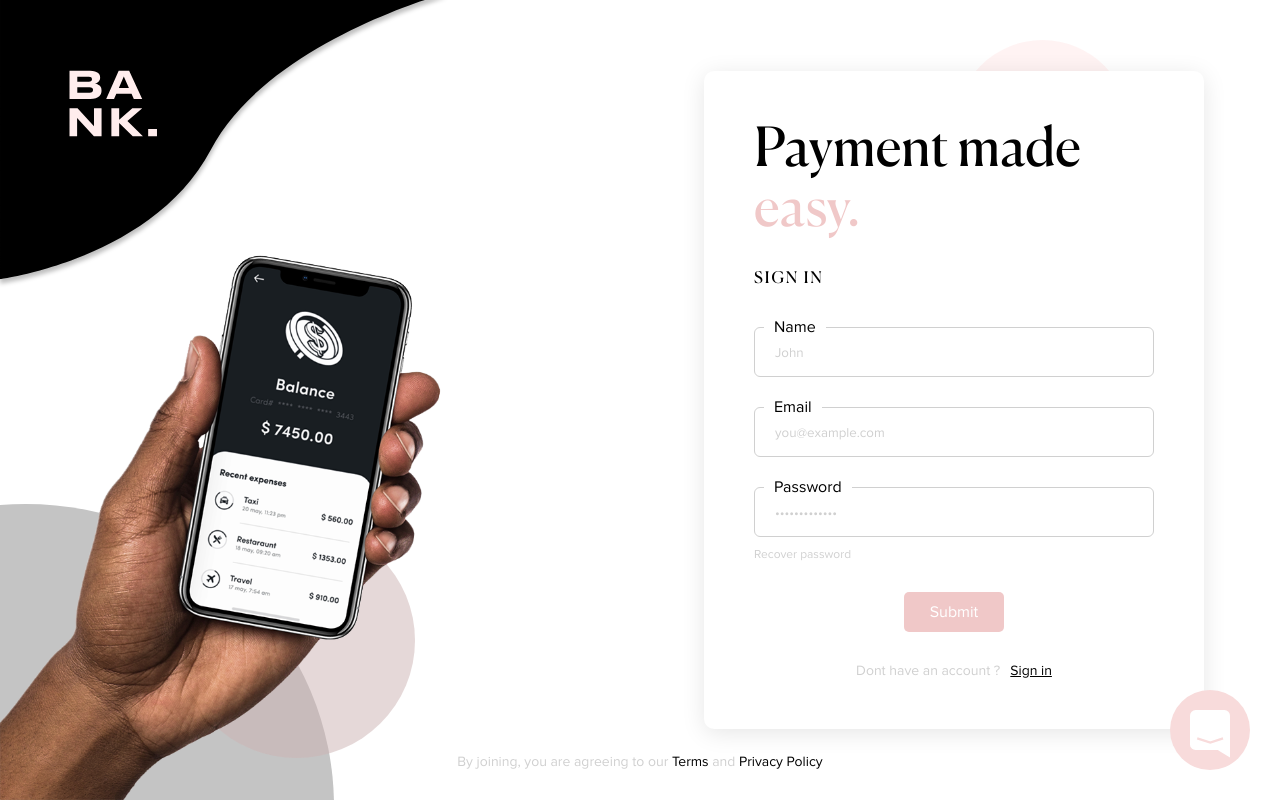
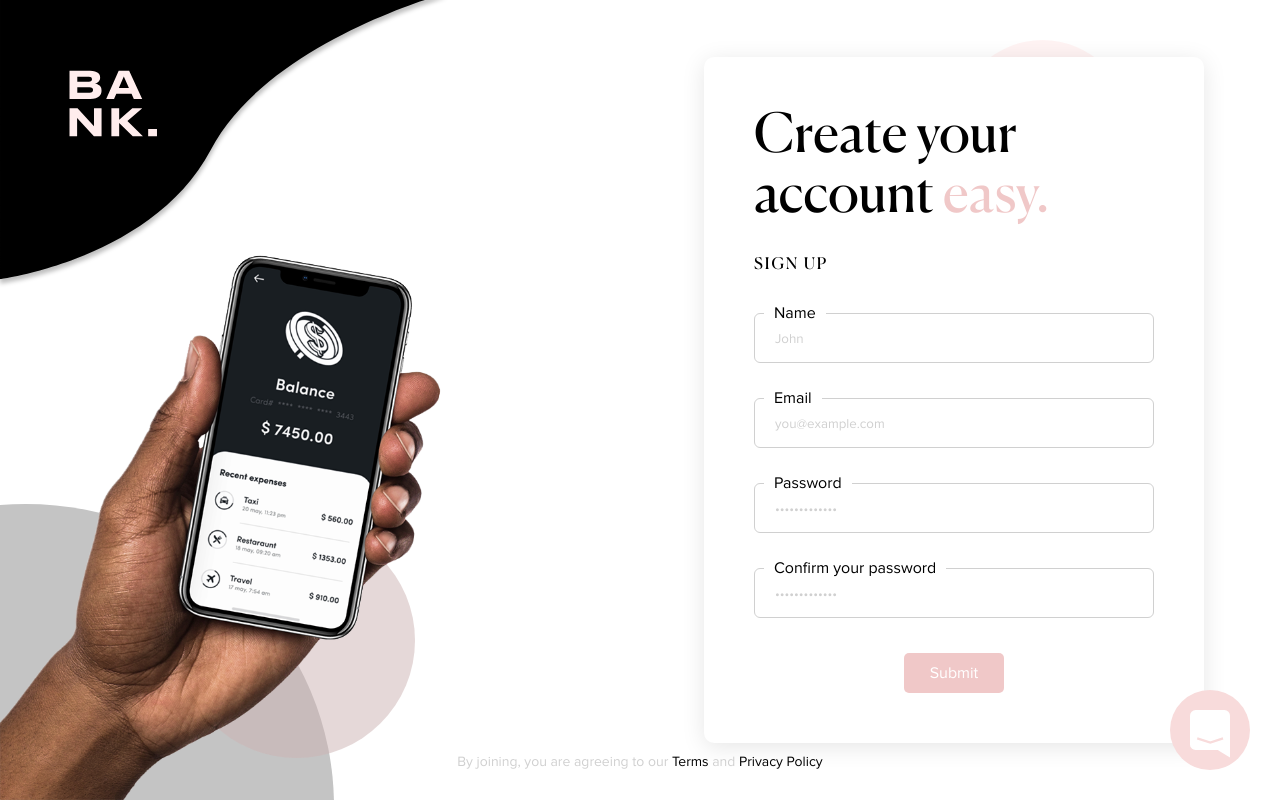
Before and after one commit to CathyDolle/bank, a React (Create React App) app: page /signup in a window 1280 px wide. Built offline with nearby package versions, Linux system fonts and the light colour scheme.

Commit message:
update validation :sparkles:

```diff
--- a/src/Home.jsx
+++ /dev/null
@@ -1,22 +0,0 @@
-import React from 'react';
-import './Home.scss';
-import Form from './components/Form.jsx'
-
-function Home() {
-  return (
-    <div className="container">
-      {/* preview section */}
-      <section className="preview_section">
-        <img class="logo" src="images/logo.svg" alt="logo"></img>
-        <img class="preview" src="images/preview.png" alt="preview"></img>
-        <img class="left_circles" src="images/circles.svg" alt="circles"></img>
-      </section>
-
-      {/* form section */}
-      <Form></Form>
-      <p className="policy">By joining, you are agreeing to our <span>Terms</span> and <span>Privacy Policy</span></p>
-    </div>
-  );
-}
-
-export default Home;
--- a/src/components/CustomInput.jsx
+++ b/src/components/CustomInput.jsx
@@ -1,13 +1,43 @@
-import React from 'react';
-import './CustomInput.scss';
+import React, { useState } from "react"
+import "./CustomInput.scss"
 
 function CustomInput(props) {
+  // Réccupérer la valeur insérée par l'user dans l'input
+  // Variable qui définit l'état de mon composant
+  const [errorMessage, setErrorMessage] = useState(null)
+  const [value, setValue] = useState("")
+
+  function handleChange(e) {
+    setValue(e.target.value)
+
+    if (props.type === "password") {
+      if (e.target.value.length < 8) {
+        setErrorMessage("Password must be at least 8 characters long.")
+      } else setErrorMessage(null)
+    } else if (props.type === "email") {
+      if (!e.target.value.includes("@", ".")) {
+        setErrorMessage("Email must be valid.")
+      } else setErrorMessage(null)
+    }
+  }
+
+  // Conditions
+  let isValid = errorMessage === null
+
   return (
     <div className="input_container">
-        <input type={props.type} placeholder={props.placeholder}/>
-        <label for="input">{props.name}</label>
+      {/* afficher msg d'erreur */}
+      {isValid === false && <div className="error_message">{errorMessage}</div>}
+      <input
+        className={isValid ? "" : "error"}
+        onChange={handleChange}
+        value={value}
+        type={props.type}
+        placeholder={props.placeholder}
+      />
+      <label for="input">{props.name}</label>
     </div>
-  );
+  )
 }
 
-export default CustomInput;
+export default CustomInput
--- a/src/components/CustomInput.scss
+++ b/src/components/CustomInput.scss
@@ -2,7 +2,7 @@
   position: relative;
   width: 100%;
   height: 50px;
-  margin-bottom: 30px;
+  margin-bottom: 35px;
   input {
     //   position: relative;
     border: solid 1px var(--inactiveColor);
@@ -18,6 +18,10 @@
     }
   }
 
+  input.error {
+    border: solid 1px var(--errorColor);
+  }
+
   label {
     position: absolute;
     font-family: "Proxima Nova Rg";
@@ -27,4 +31,12 @@
     background-color: white;
     padding: 0 10px;
   }
+
+  .error_message {
+    position: absolute;
+    bottom: -20px;
+    color: var(--errorColor);
+    font-size: 12px;
+    font-family: "Proxima Nova Rg";
+  }
 }
--- /dev/null
+++ b/src/components/Visual.jsx
@@ -0,0 +1,18 @@
+import React from 'react';
+import './Visual.scss';
+import { Link } from "react-router-dom"
+
+function Visual() {
+  return (
+    <div>
+      {/* preview section */}
+      <section className="visual_section">
+        <Link to="/"><img className="logo" src="images/logo.svg" alt="logo"></img></Link>
+        <img className="visual" src="images/preview.png" alt="visual"></img>
+        <img className="left_circles" src="images/circles.svg" alt="circles"></img>
+      </section>
+    </div>
+  );
+}
+
+export default Visual;
--- /dev/null
+++ b/src/components/Visual.scss
@@ -0,0 +1,26 @@
+// PREVIEW SECTION
+.visual_section {
+  position: relative;
+  width: 55vw;
+  height: 100vh;
+  img.visual {
+    position: absolute;
+    width: 65%;
+    bottom: 0;
+    left: 0;
+    z-index: -1;
+  }
+  img.logo {
+    position: absolute;
+    top: 0;
+    left: 0;
+    width: 450px;
+    height: auto;
+  }
+  img.left_circles {
+    position: absolute;
+    bottom: 0;
+    left: 0;
+    z-index: -2;
+  }
+}
--- a/src/index.jsx
+++ b/src/index.jsx
@@ -1,17 +1,30 @@
-import React from 'react';
-import ReactDOM from 'react-dom';
-import './index.scss';
-import Home from './Home';
-import * as serviceWorker from './serviceWorker';
+import React from "react"
+import ReactDOM from "react-dom"
+import "./library.scss"
+import Home from "./pages/Home.jsx"
+import SignUp from "./pages/SignUp"
+import * as serviceWorker from "./serviceWorker"
+import { BrowserRouter as Router, Switch, Route } from "react-router-dom"
 
 ReactDOM.render(
   <React.StrictMode>
-    <Home />
+    <Router>
+      <Switch>
+        {/* Home page */}
+        <Route path="/" exact>
+          <Home />
+        </Route>
+        {/* Sign Up page */}
+        <Route path="/signup">
+          <SignUp />
+        </Route>
+      </Switch>
+    </Router>
   </React.StrictMode>,
-  document.getElementById('root')
-);
+  document.getElementById("root")
+)
 
 // If you want your app to work offline and load faster, you can change
 // unregister() to register() below. Note this comes with some pitfalls.
 // Learn more about service workers: https://bit.ly/CRA-PWA
-serviceWorker.unregister();
+serviceWorker.unregister()
--- a/src/index.scss
+++ b/src/library.scss
@@ -75,11 +75,11 @@ a {
   color: black;
 }
 
-
 // colors
 
 :root {
   --mainColor: rgb(240, 200, 200);
   --inactiveColor: #d0d0d0;
   --activeColor: rgb(235, 182, 182);
+  --errorColor: rgb(251, 76, 76);
 }
--- a/src/Home.scss
+++ b/src/pages/Form.scss
@@ -1,38 +1,3 @@
-.container {
-  height: 100vh;
-  width: 100vw;
-  display: flex;
-  justify-content: center;
-  align-items: center;
-}
-
-// PREVIEW SECTION
-.preview_section {
-  position: relative;
-  width: 55vw;
-  height: 100vh;
-  img.preview {
-    position: absolute;
-    width: 65%;
-    bottom: 0;
-    left: 0;
-    z-index: -1;
-  }
-  img.logo {
-    position: absolute;
-    top: 0;
-    left: 0;
-    width: 450px;
-    height: auto;
-  }
-  img.left_circles {
-    position: absolute;
-    bottom: 0;
-    left: 0;
-    z-index: -2;
-  }
-}
-
 // FORM SECTION
 .form_section {
   position: relative;
@@ -60,19 +25,23 @@
     right: 150px;
     z-index: -1;
   }
-  img.chat_box{
+  img.chat_box {
     position: absolute;
     width: 80px;
     bottom: 30px;
     right: 30px;
+    cursor: pointer;
   }
-  .recovery_password{
-    margin: -20px 0px 30px;
+  .recover_password {
+    display: flex;
+    width: 100%;
+    justify-content: flex-end;
+    margin: -30px 0px 30px;
     font-size: 12px;
     color: var(--inactiveColor);
     cursor: pointer;
     transition: color 0.4s;
-    &:hover{
+    &:hover {
       color: var(--activeColor);
     }
   }
@@ -90,11 +59,3 @@
     }
   }
 }
-
-.policy{
-  position: absolute;
-  bottom: 30px;
-  span{
-    color: black;
-  }
-}
--- a/src/components/Form.jsx
+++ b/src/pages/Home.jsx
@@ -1,10 +1,21 @@
 import React from 'react';
-import CustomInput from './CustomInput.jsx'
-import Button from './Button.jsx'
+import './Home.scss';
+import CustomInput from '../components/CustomInput.jsx'
+import Button from '../components/Button.jsx'
+import Visual from '../components/Visual.jsx'
+import './Form.scss'
+import {
+  Link
+} from "react-router-dom";
 
-function Form() {
+function Home() {
   return (
-    <section className="form_section">
+    <div className="container">
+      {/* preview section */}
+      <Visual/>
+
+      {/* form section */}
+      <section className="form_section">
         <div className="form_container">
           <img className="right_circles" src="images/circles2.svg" alt="circles"></img>
           <img className="chat_box" src="images/chat.svg" alt="chat"></img>
@@ -13,14 +24,16 @@ function Form() {
           <CustomInput name="Name" placeholder="John"/>
           <CustomInput name="Email" type="email" placeholder="you@example.com"/>
           <CustomInput name="Password" placeholder="•••••••••••••" type="password"/>
-          <a className="recovery_password">Recover password</a>
+          <a className="recover_password">Recover password</a>
           <Button name="Submit"/>
           <div className="sign_container">
-            <p>Dont have an account ?</p><a href="">Sign in</a>
+            <p>Dont have an account ?</p><Link to="/signup">Sign up</Link>
           </div>
         </div>
       </section>
+      <p className="policy">By joining, you are agreeing to our <span>Terms</span> and <span>Privacy Policy</span></p>
+    </div>
   );
 }
 
-export default Form;
+export default Home;
--- /dev/null
+++ b/src/pages/Home.scss
@@ -0,0 +1,15 @@
+.container {
+  height: 100vh;
+  width: 100vw;
+  display: flex;
+  justify-content: center;
+  align-items: center;
+}
+
+.policy{
+  position: absolute;
+  bottom: 30px;
+  span{
+    color: black;
+  }
+}
--- /dev/null
+++ b/src/pages/SignUp.jsx
@@ -0,0 +1,33 @@
+import React from 'react';
+import './Home.scss';
+import CustomInput from '../components/CustomInput.jsx'
+import Button from '../components/Button.jsx'
+import Visual from '../components/Visual.jsx'
+import './Form.scss'
+
+function Home() {
+  return (
+    <div className="container">
+      {/* preview section */}
+      <Visual/>
+      {/* form section */}
+      <section className="form_section">
+        <div className="form_container">
+          <img className="right_circles" src="images/circles2.svg" alt="circles"></img>
+          <img className="chat_box" src="images/chat.svg" alt="chat"></img>
+          <h1>Create your account <span>easy.</span></h1>
+          <h2>sign up</h2>
+          <CustomInput name="Name" placeholder="John"/>
+          <CustomInput name="Email" type="email" placeholder="you@example.com"/>
+          <CustomInput name="Password" placeholder="•••••••••••••" type="password"/>
+          <CustomInput name="Confirm your password" placeholder="•••••••••••••" type="password"/>
+          {/* <a className="recovery_password">Recover password</a> */}
+          <Button name="Submit"/>
+        </div>
+      </section>
+      <p className="policy">By joining, you are agreeing to our <span>Terms</span> and <span>Privacy Policy</span></p>
+    </div>
+  );
+}
+
+export default Home;
```
Also changed, not shown: 1 other file (tests, documents, lock files or other folders).
